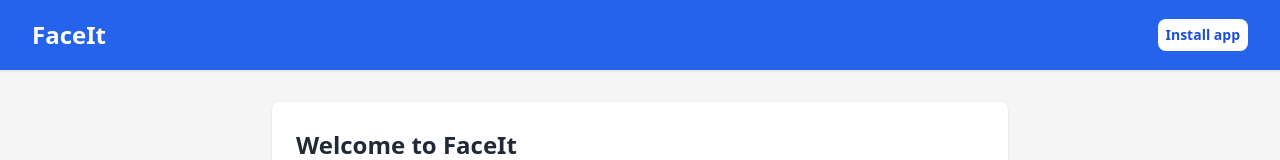
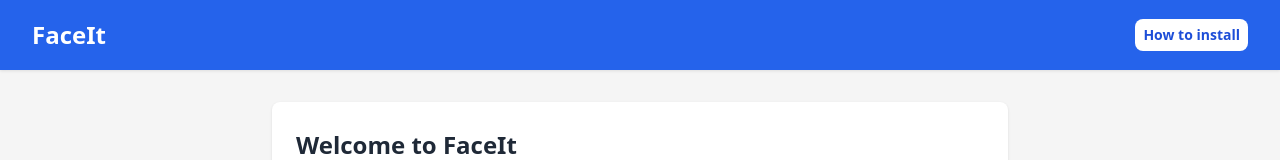
Before and after one commit to ChrisBrooksbank/faceit, a SvelteKit app: page / in a window 1280 px wide. Shown: the top 160 px of the page. Built offline with nearby package versions, Linux system fonts and the light colour scheme.

Commit message:
Fix Chrome PWA installability

```diff
--- a/src/routes/+layout.svelte
+++ b/src/routes/+layout.svelte
@@ -29,6 +29,7 @@
     let installPrompt = $state<BeforeInstallPromptEvent | null>(null);
     let updateServiceWorker = $state<((reloadPage?: boolean) => Promise<void>) | null>(null);
     const canShowInstall = $derived(!isInstalled);
+    const installButtonLabel = $derived(installPrompt ? 'Install app' : 'How to install');
 
     function isAppInstalled(): boolean {
         const navigatorWithStandalone = navigator as Navigator & { standalone?: boolean };
@@ -119,7 +120,9 @@
             {/if}
 
             {#if canShowInstall}
-                <button class="pwa-button" type="button" onclick={installApp}>Install app</button>
+                <button class="pwa-button" type="button" onclick={installApp}>
+                    {installButtonLabel}
+                </button>
             {/if}
 
             {#if hasUpdate}
--- a/vite.config.ts
+++ b/vite.config.ts
@@ -17,6 +17,9 @@
                     'A Progressive Web App to help people with prosopagnosia improve face recognition through evidence-based training',
                 theme_color: '#2563eb',
                 background_color: '#f5f5f5',
+                id: '/',
+                start_url: '/',
+                scope: '/',
                 display: 'standalone',
                 orientation: 'portrait',
                 icons: [
@@ -24,11 +27,13 @@
                         src: '/icons/icon-192.png',
                         sizes: '192x192',
                         type: 'image/png',
+                        purpose: 'any maskable',
                     },
                     {
                         src: '/icons/icon-512.png',
                         sizes: '512x512',
                         type: 'image/png',
+                        purpose: 'any maskable',
                     },
                 ],
             },
```
Also changed, not shown: static/icons/icon-192.png, static/icons/icon-512.png.
